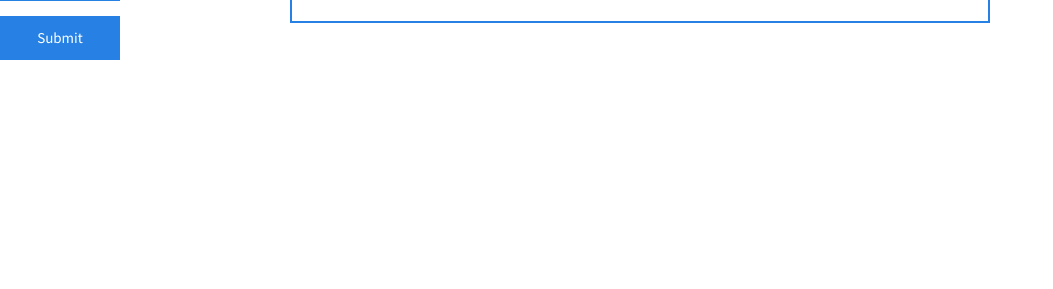
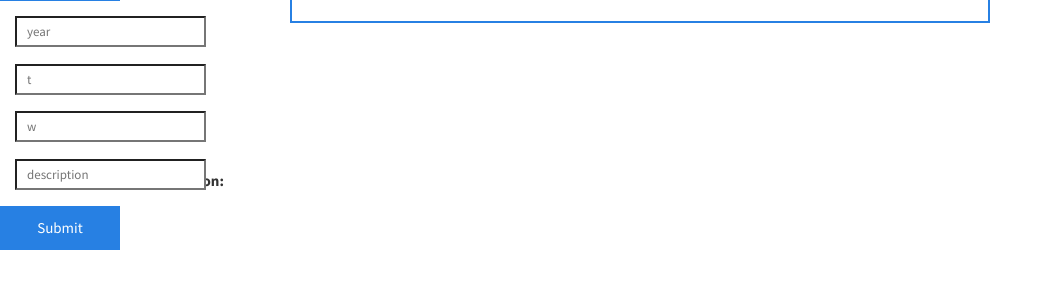
Before and after one commit to ornotandrew/cheaters, a Django app: page /report/list/ in a window 1280 px wide. Shown: the part 172-461 px from the top of the page, without its empty margins (0-1053 px from the left). Run offline with Django 3.2, Linux system fonts and the light colour scheme; data that the repository does not hold is empty; some libraries are stand-ins or nearby versions.

Commit message:
added more inputs to upload form (no ajax yet), still need to fix the css for the form

```diff
--- a/app/forms.py
+++ b/app/forms.py
@@ -4,3 +4,7 @@ from app.models import Submission
 
 class UploadFileForm(forms.Form):
     file = forms.FileField()
+    year = forms.IntegerField()
+    description = forms.CharField(max_length=20)
+    param_t = forms.IntegerField(required=False)
+    param_n = forms.IntegerField(required=False)
--- a/app/templates/upload_file_form.html
+++ b/app/templates/upload_file_form.html
@@ -9,6 +9,30 @@
             <label class="control-label" for="id_file" id="id_file_name"></label>
         </div>
         <div class="form-group">
+            <label class="control-label" for="id_compare_from_year">Compare from year:</label>
+            <span class="col-xs-2">
+                <input class="input-sm" id="id_compare_from_year" name="year" type="text" placeholder="year" />
+            </span>
+        </div>
+        <div class="form-group">
+            <label class="control-label" for="id_param_t">Parameter t:</label>
+            <span class="col-xs-2">
+                <input class="input-sm" id="id_param_t" name="param_t" type="text" placeholder="t"/>
+            </span>
+        </div>
+        <div class="form-group">
+            <label class="control-label" for="id_param_n">Parameter w:</label>
+            <span class="col-xs-2">
+                <input class="input-sm" id="id_param_n" name="param_n" type="text" placeholder="w"/>
+            </span>
+        </div>
+        <div class="form-group">
+            <label class="control-label" for="id_Description">Submission Description:</label>
+            <span class="col-xs-2">
+                <input class="input-sm" id="id_Description" name="description" type="text" placeholder="description" />
+            </span>
+        </div>
+        <div class="form-group">
             <input class = "btn btn-primary fileContainer" type="submit" value="Submit"/>
         </div>
     </form>
--- a/app/views.py
+++ b/app/views.py
@@ -21,6 +21,11 @@ class UploadFileView(FormView):
     form_class = UploadFileForm
 
     def form_valid(self, form):
+
+        print("year: ", form.cleaned_data["year"])
+        print("description: ", form.cleaned_data["description"])
+        print("param_n: ", form.cleaned_data["param_n"])
+        print("param_t: ", form.cleaned_data["param_t"])
         sub_controller = SubmissionController(form.cleaned_data['file'])
         #cProfile.runctx("SubmissionController(form.cleaned_data['file'])", locals(), globals(), "temp/profile.prof")
         self.report = sub_controller.report
```
